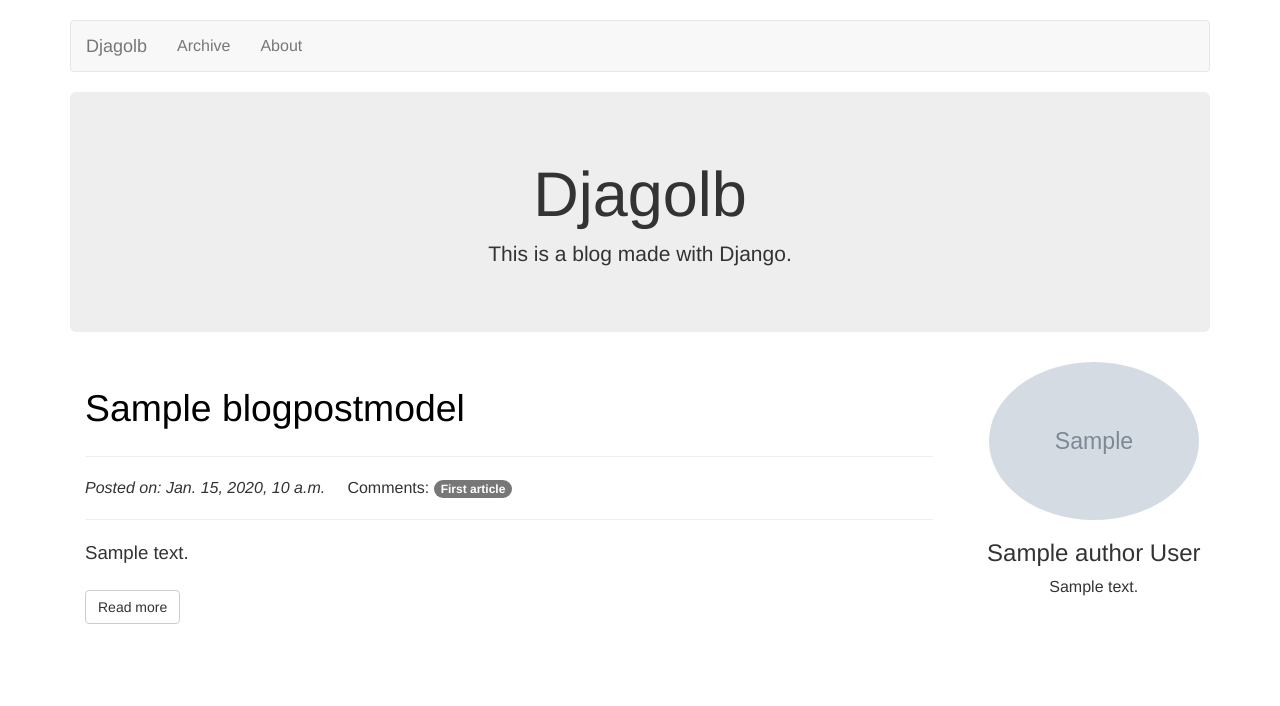
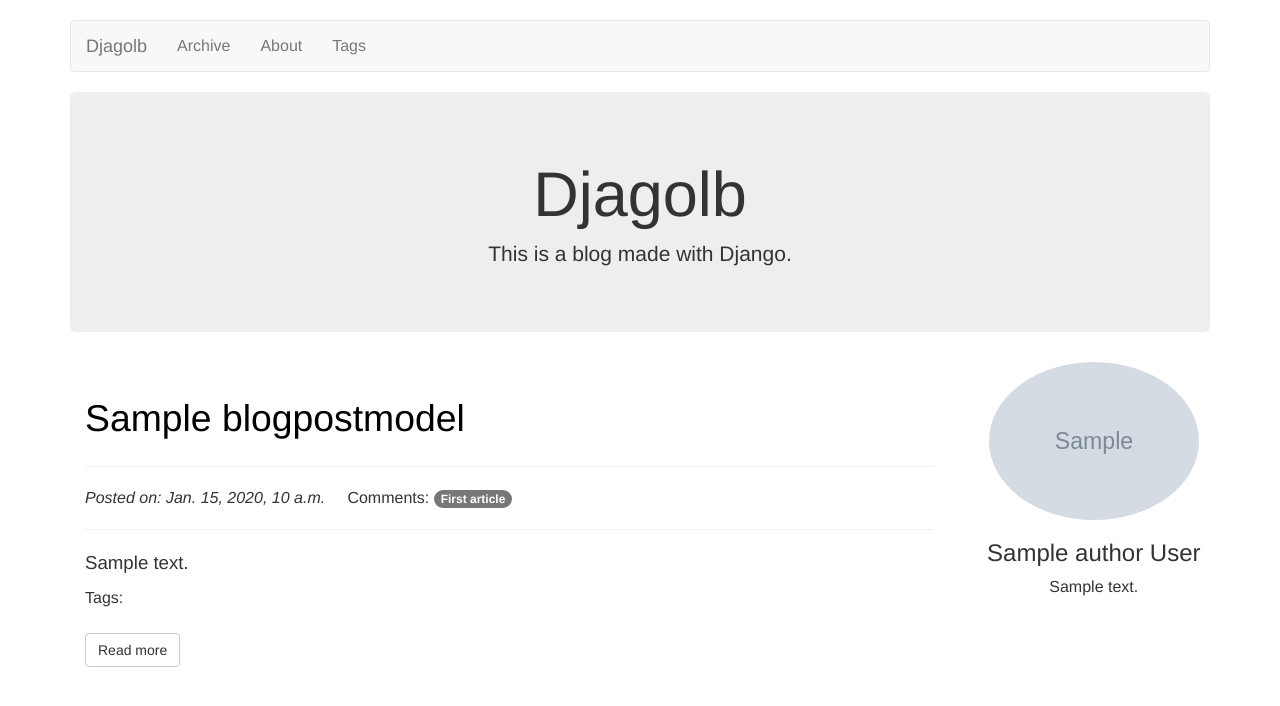
Before and after one commit to GMadorell/djagolb, a Django app: page / in a window 1280 px wide. Shown: the top 706 px of the page. Run offline with Django 3.2, Linux system fonts and the light colour scheme; tables that the repository leaves empty hold one stand-in row (values such as "Sample post"); grey boxes marked "Sample" are stand-in pictures; parts of the project's set-up code (start-up, migrations or seed data) failed here and were passed over; some libraries are stand-ins or nearby versions.

Commit message:
Added tags.

```diff
--- a/djagolb/blog/models.py
+++ b/djagolb/blog/models.py
@@ -2,6 +2,16 @@
 from django.core.exceptions import ValidationError
 from django.db import models
 import pypandoc
+
+
+class Tag(models.Model):
+    tag = models.CharField(max_length=50, primary_key=True)
+
+    def __unicode__(self):
+        return self.tag
+
+    def get_ordered_posts(self):
+        return self.blogpostmodel_set.order_by("-posted_at")
 
 
 class BlogPostModel(models.Model):
@@ -12,6 +22,8 @@
     md_content = models.TextField()
     html_content = models.TextField(default="", editable=False)
     title = models.CharField(max_length=240)
+
+    tags = models.ManyToManyField(Tag, blank=True)
 
     def save(self, *args, **kwargs):
         markdown = self.md_content
--- a/djagolb/blog/templates/blog/blog_index.html
+++ b/djagolb/blog/templates/blog/blog_index.html
@@ -29,12 +29,20 @@
             {{ blogpost.html_content | safe | truncatewords:100 }}
         </div>
 
+        Tags:
+        {% for tag in blogpost.tags.all %}
+            {{ tag.tag }}{% if not forloop.last %}, {% endif %}
+        {% endfor %}
+
+        <br>
         <br>
 
         <div class="pull-left">
             <a href="{% url "blog:blogpost" blogpost.slug %}" class="btn btn-default">Read more</a>
         </div>
 
+
+
         <br>
         <br>
     {% endfor %}
--- a/djagolb/blog/templates/blog/navbar.html
+++ b/djagolb/blog/templates/blog/navbar.html
@@ -16,6 +16,7 @@
       <ul class="nav navbar-nav">
         <li><a href="{% url "blog:archive" %}">Archive</a></li>
         <li><a href="{% url "blog:about" %}">About</a></li>
+        <li><a href="{% url "blog:tags" %}">Tags</a></li>
       </ul>
     </div><!-- /.navbar-collapse -->
   </div><!-- /.container-fluid -->
--- a/djagolb/blog/urls.py
+++ b/djagolb/blog/urls.py
@@ -1,9 +1,11 @@
 from django.conf.urls import patterns, url
-from .views import BlogIndexView, BlogPostDetail, ArchiveView, AboutView
+from .views import BlogIndexView, BlogPostDetail, ArchiveView, AboutView, \
+    TagView
 
 urlpatterns = patterns('',
     url(r"^$", BlogIndexView.as_view(), name="blog_index"),
     url(r"^post/(?P<slug>.*?)/$", BlogPostDetail.as_view(), name="blogpost"),
     url(r"^archive/$", ArchiveView.as_view(), name="archive"),
     url(r"about/$", AboutView.as_view(), name="about"),
+    url(r"tags/$", TagView.as_view(), name="tags")
 )
--- a/djagolb/blog/views.py
+++ b/djagolb/blog/views.py
@@ -4,7 +4,7 @@
 from django.views import generic
 from django.views.generic.base import ContextMixin
 
-from .models import BlogPostModel, Author
+from .models import BlogPostModel, Author, Tag
 
 
 class AuthorContextMixin(ContextMixin):
@@ -107,3 +107,12 @@
     AuthorContextMixin,
 ):
     template_name = "blog/about.html"
+
+
+class TagView(
+    generic.ListView,
+    AuthorContextMixin,
+):
+    model = Tag
+    template_name = "blog/tags.html"
+    context_object_name = "tags"
--- a/djagolb/static/css/typography.css
+++ b/djagolb/static/css/typography.css
@@ -4,8 +4,8 @@
 }
 
 .index-blogpost-title {
-    padding-top: 20px;
-    padding-bottom: 0px;
+    padding-top: 30px;
+    padding-bottom: 0;
     font-size: 28pt;
 }
 
@@ -19,4 +19,5 @@
 
 .blogpost-content {
     font-size: 14pt;
+    padding-bottom: 10px;
 }
```
Also changed, not shown: djagolb/blog/admin.py (+16 -1 lines), djagolb/blog/templates/blog/tags.html (added, +19 -0 lines), djagolb/blog/migrations/0007_tag.py (added), djagolb/blog/migrations/0008_remove_tag_blogpost.py (added), djagolb/blog/migrations/0009_auto_20141213_1821.py (added), djagolb/blog/migrations/0010_tag_blogpost.py (added), djagolb/blog/migrations/0011_auto_20141213_1829.py (added).
